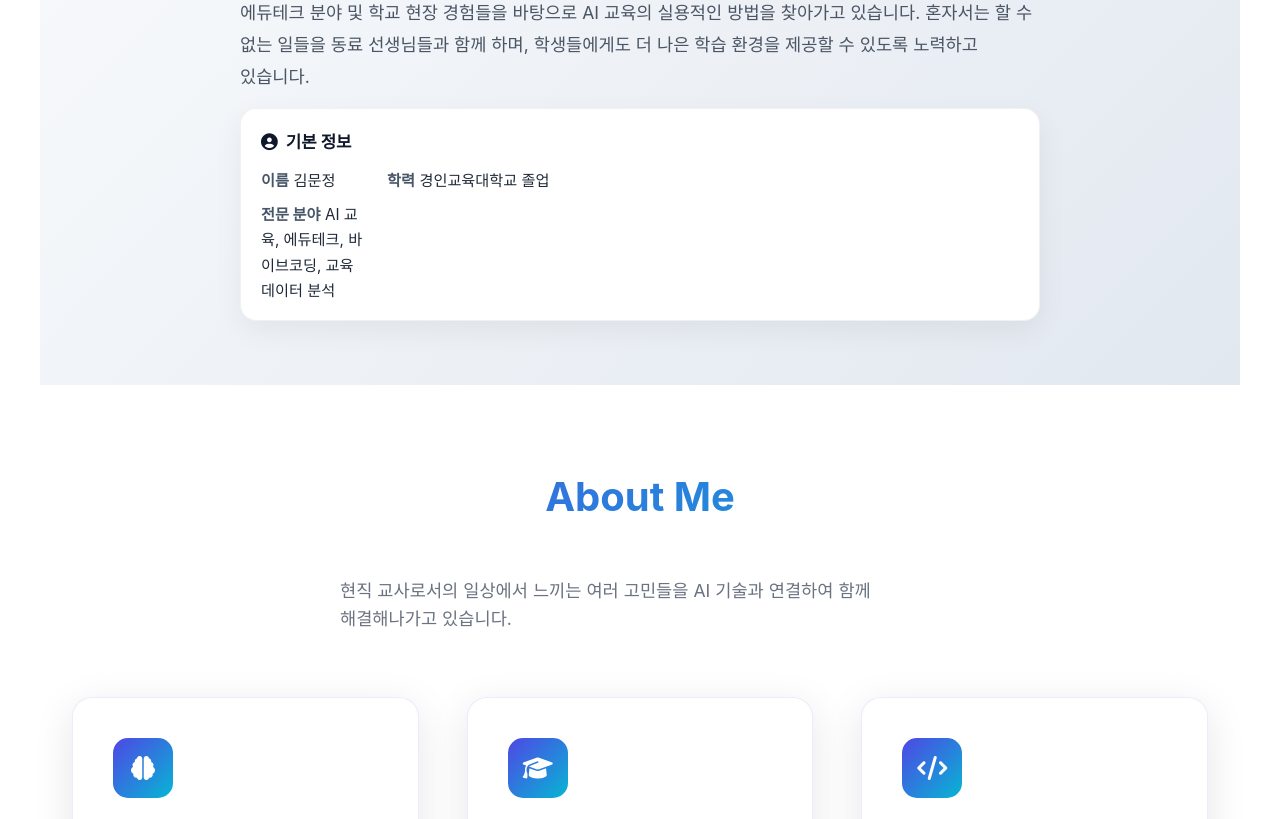
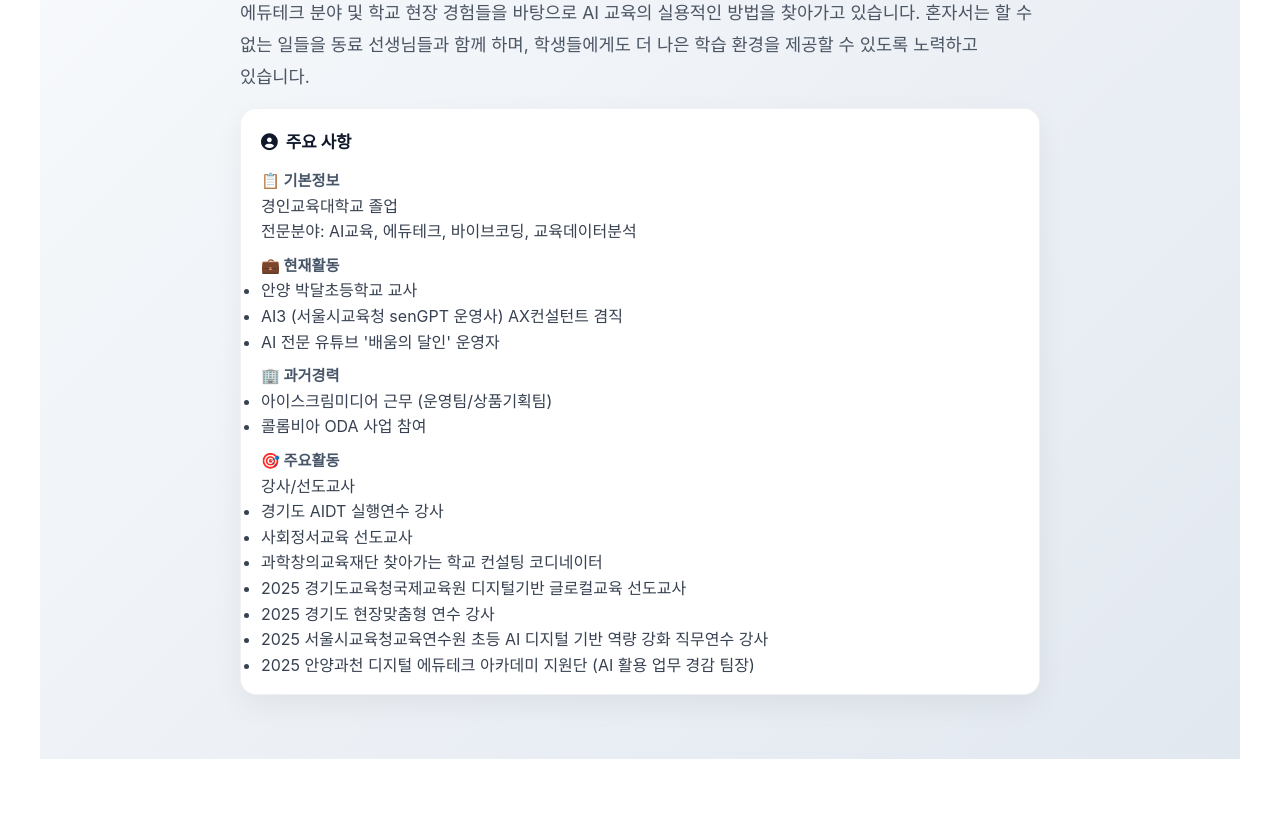
Before and after one commit to reallygood83/MJ, a website: page index.html in a window 1280 px wide. Shown: the part 950-1769 px from the top of the page. Drawn offline with Linux system fonts and the light colour scheme; a web font is replaced by a local one.

Commit message:
Update basic info card to '주요 사항' with detailed sections (기본정보, 현재활동, 과거경력, 주요활동).

```diff
--- a/index.html
+++ b/index.html
@@ -1027,19 +1027,40 @@
 
                 <!-- 기본 정보 카드 -->
                 <div class="basic-info-card">
-                    <h4><i class="fas fa-user-circle"></i> 기본 정보</h4>
+                    <h4><i class="fas fa-user-circle"></i> 주요 사항</h4>
                     <div class="info-grid">
-                        <div class="info-item">
-                            <strong>이름</strong>
-                            <span>김문정</span>
+                        <div class="info-item" style="grid-column: 1 / -1;">
+                            <strong>📋 기본정보</strong>
+                            <div>경인교육대학교 졸업</div>
+                            <div>전문분야: AI교육, 에듀테크, 바이브코딩, 교육데이터분석</div>
                         </div>
-                        <div class="info-item">
-                            <strong>학력</strong>
-                            <span>경인교육대학교 졸업</span>
+                        <div class="info-item" style="grid-column: 1 / -1;">
+                            <strong>💼 현재활동</strong>
+                            <ul>
+                                <li>안양 박달초등학교 교사</li>
+                                <li>AI3 (서울시교육청 senGPT 운영사) AX컨설턴트 겸직</li>
+                                <li>AI 전문 유튜브 '배움의 달인' 운영자</li>
+                            </ul>
                         </div>
-                        <div class="info-item">
-                            <strong>전문 분야</strong>
-                            <span>AI 교육, 에듀테크, 바이브코딩, 교육 데이터 분석</span>
+                        <div class="info-item" style="grid-column: 1 / -1;">
+                            <strong>🏢 과거경력</strong>
+                            <ul>
+                                <li>아이스크림미디어 근무 (운영팀/상품기획팀)</li>
+                                <li>콜롬비아 ODA 사업 참여</li>
+                            </ul>
+                        </div>
+                        <div class="info-item" style="grid-column: 1 / -1;">
+                            <strong>🎯 주요활동</strong>
+                            <div>강사/선도교사</div>
+                            <ul>
+                                <li>경기도 AIDT 실행연수 강사</li>
+                                <li>사회정서교육 선도교사</li>
+                                <li>과학창의교육재단 찾아가는 학교 컨설팅 코디네이터</li>
+                                <li>2025 경기도교육청국제교육원 디지털기반 글로컬교육 선도교사</li>
+                                <li>2025 경기도 현장맞춤형 연수 강사</li>
+                                <li>2025 서울시교육청교육연수원 초등 AI 디지털 기반 역량 강화 직무연수 강사</li>
+                                <li>2025 안양과천 디지털 에듀테크 아카데미 지원단 (AI 활용 업무 경감 팀장)</li>
+                            </ul>
                         </div>
                     </div>
                 </div>
```
